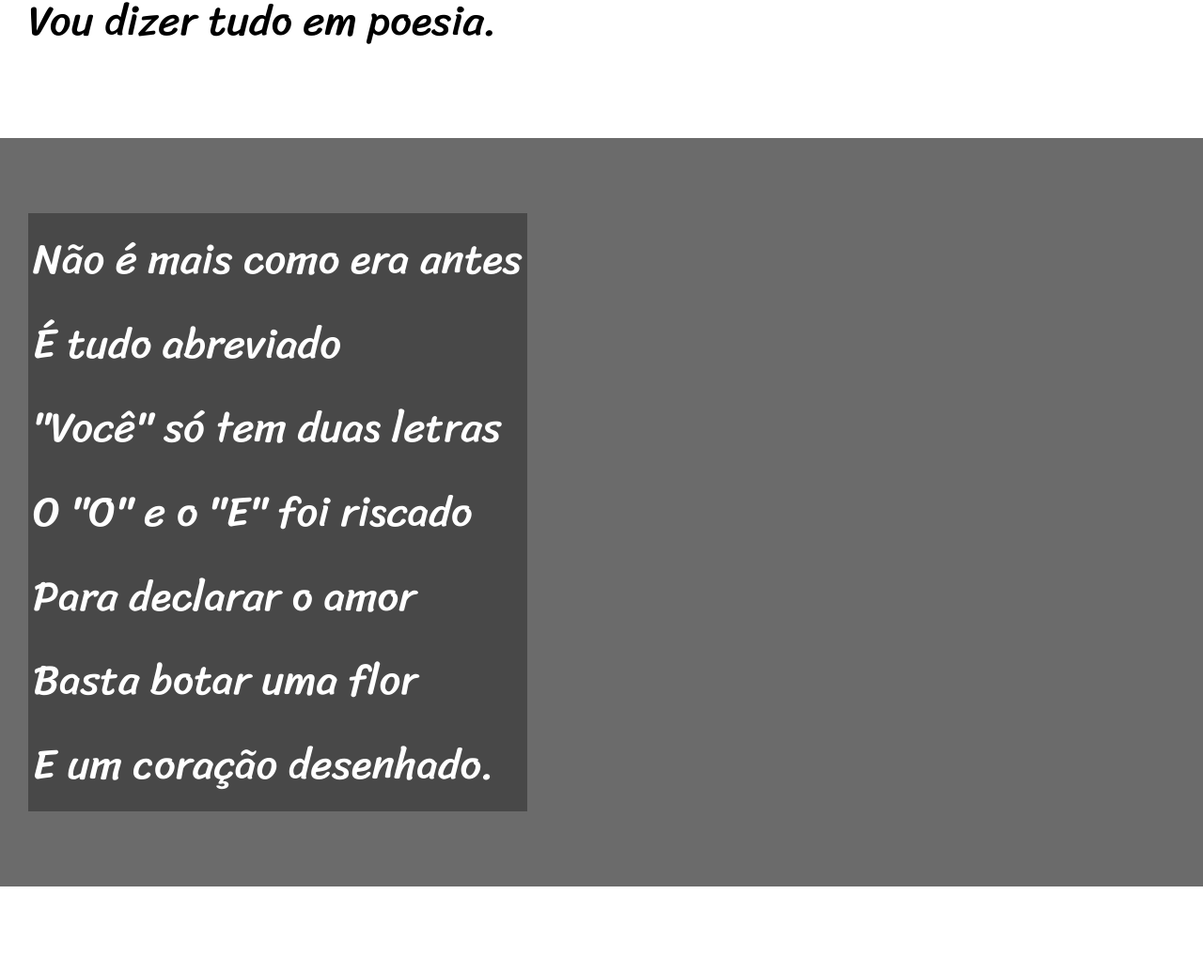
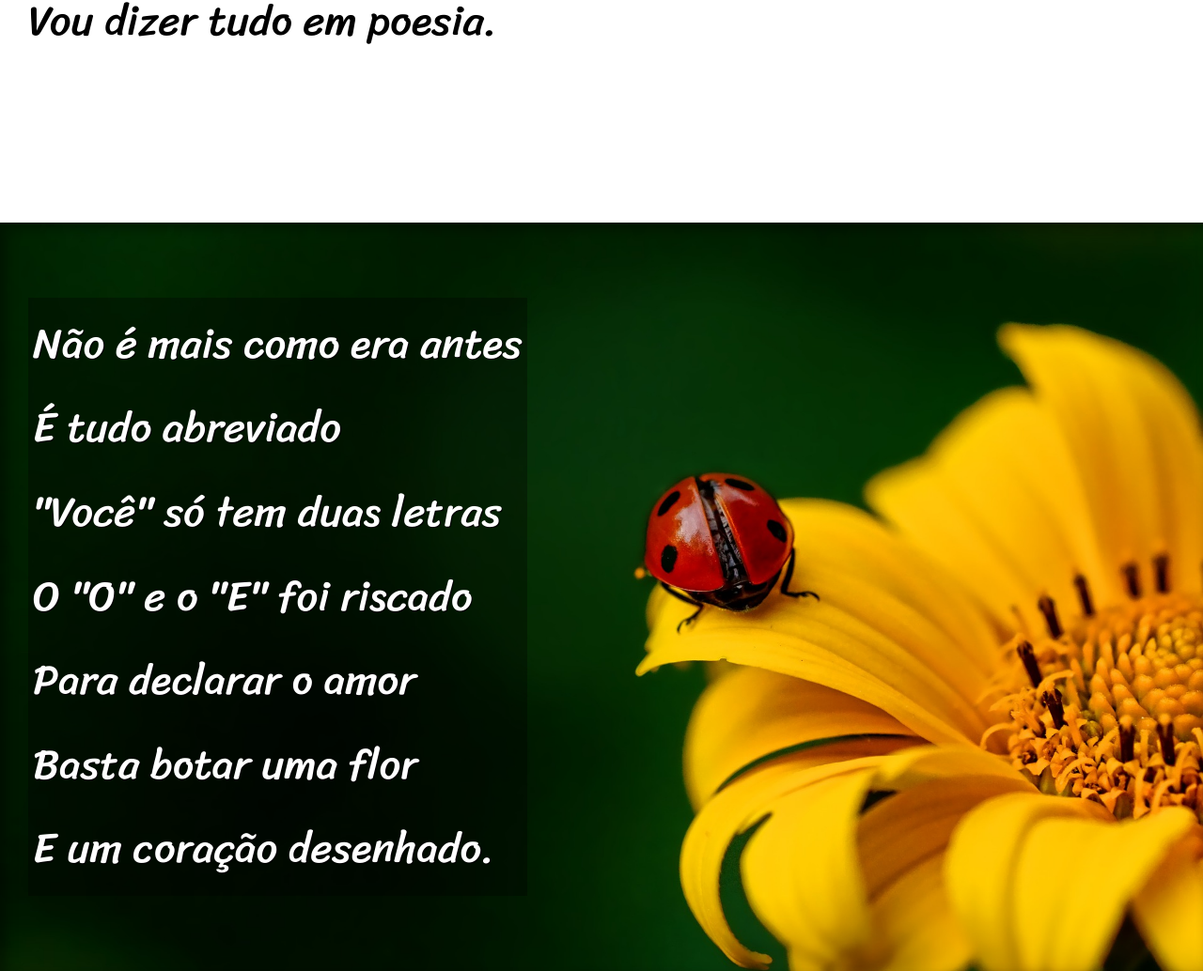
Before and after one commit to pedromeneguzzi/html-css, a plain HTML site: page desafios/d012/index.html in a window 1280 px wide. Shown: the part 950-1984 px from the top of the page at 94% size. Drawn offline with Linux system fonts and the light colour scheme; a web font is replaced by a local one.

Commit message:
finalizado desafio 12

```diff
--- a/desafios/d012/estilo/style.css
+++ b/desafios/d012/estilo/style.css
@@ -35,7 +35,7 @@ header {
 }
 
 header > h1 {
-    padding:50px;
+    padding: 50px;
     font-variant: small-caps;
     font-family: var(--fonte2);
     font-size: 10vw;
@@ -65,6 +65,10 @@ section {
     font-size: 3.5vw;
 }
 
+section > p {
+    padding-bottom: 2em;
+}
+
 section.normal {
     background-color: white;
     color: black;
@@ -73,13 +77,25 @@ section.normal {
 section.imagem {
     background-color: rgba(0, 0, 0, 0.37);
     color: white;
-
+    box-shadow: inset 6px 6px 13px 0px rgba(0, 0, 0, 0.404);
+    background-size: cover;
+    background-attachment: fixed;
 }
 
 section.imagem > p {
     display: inline-block;
     padding: 5px;
     background-color: rgba(0, 0, 0, 0.329);
+    text-shadow: 1px 1px 0px black;
+}
+
+section#img01 {
+    background-image: url('../imagens/background001.jpg');
+    background-position: right center;
+}
+
+section#img02 {
+    background-image: url('../imagens/background002.jpg');
 }
 
 footer {
--- a/desafios/d012/index.html
+++ b/desafios/d012/index.html
@@ -28,7 +28,7 @@
         </p>
     </section>
 
-    <section class="imagem">
+    <section class="imagem" id="img01">
         <p>
             Não é mais como era antes <br>
             É tudo abreviado <br>
@@ -64,7 +64,7 @@
 
     </section>
 
-    <section class="imagem">
+    <section class="imagem" id="img02">
         <p>
             Tenho saudade das cartas <br>
             Escritas com a própria mão <br>
```
